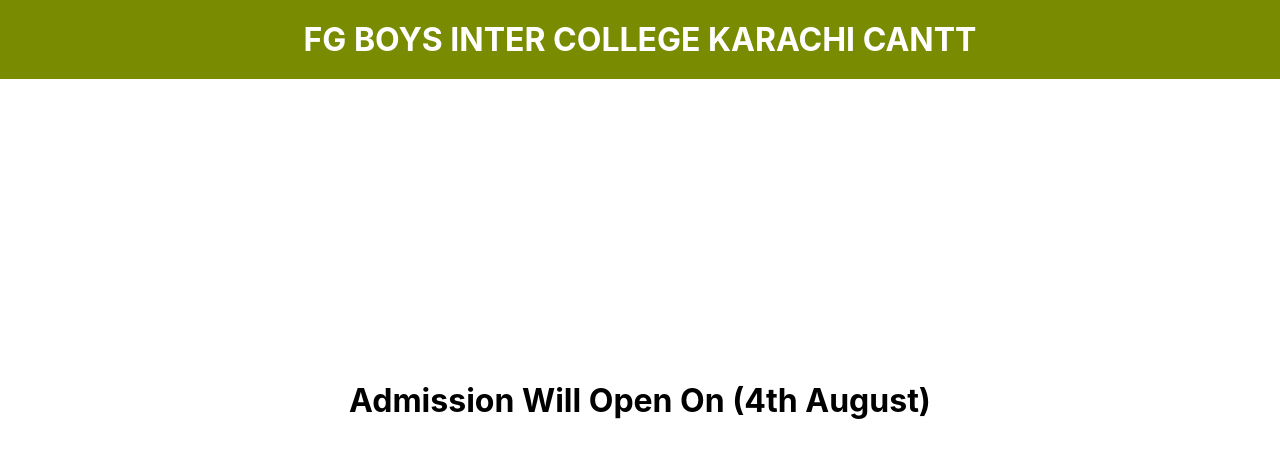
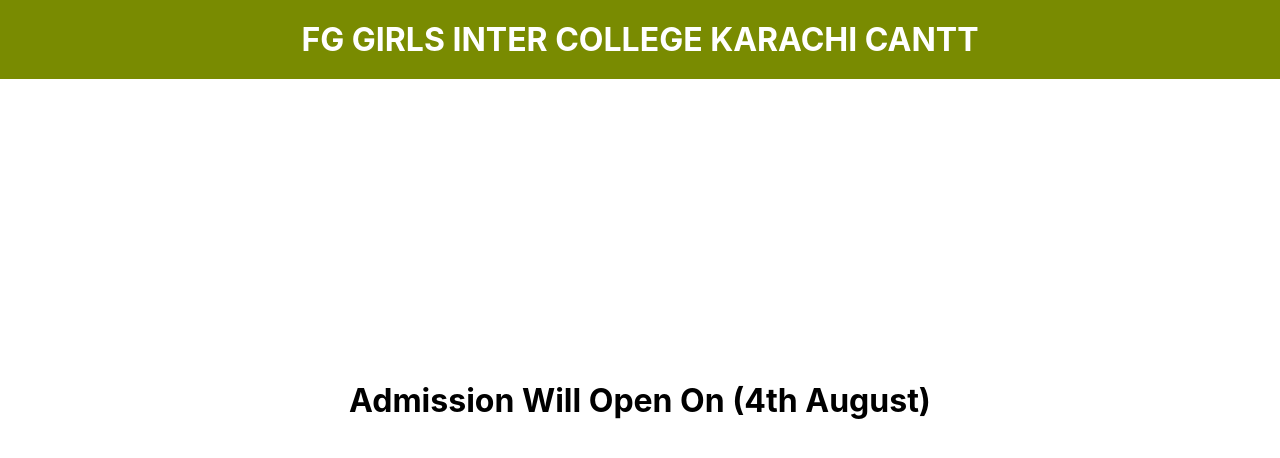
Before and after one commit to OkashaTanoli/fg-girls-college-admission-form, a React (Create React App) app: page / in a window 1280 px wide. Shown: the top 458 px of the page. Built offline with nearby package versions, Linux system fonts and the light colour scheme.

Commit message:
boys to girls

```diff
--- a/src/App.js
+++ b/src/App.js
@@ -4,7 +4,7 @@
 function App() {
   return (
     <div className='BeforeTestDiv'>
-      <h1 className='BeforeTestDivHead'>FG BOYS INTER COLLEGE KARACHI CANTT</h1>
+      <h1 className='BeforeTestDivHead'>FG GIRLS INTER COLLEGE KARACHI CANTT</h1>
       <div className='BeforeTestDivCenter'>
         <h1>Admission Will Open On (4th August)</h1>
       </div>
```
